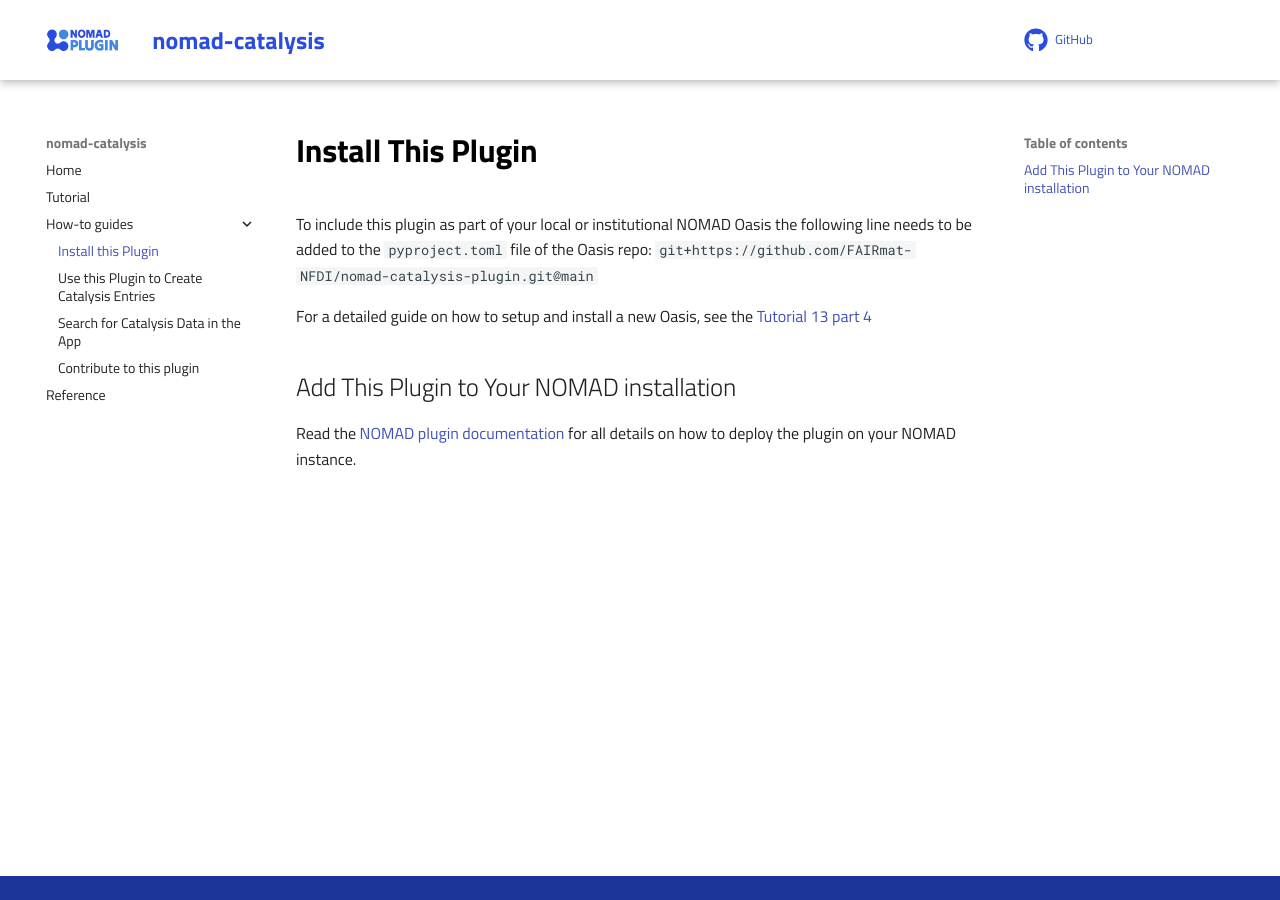
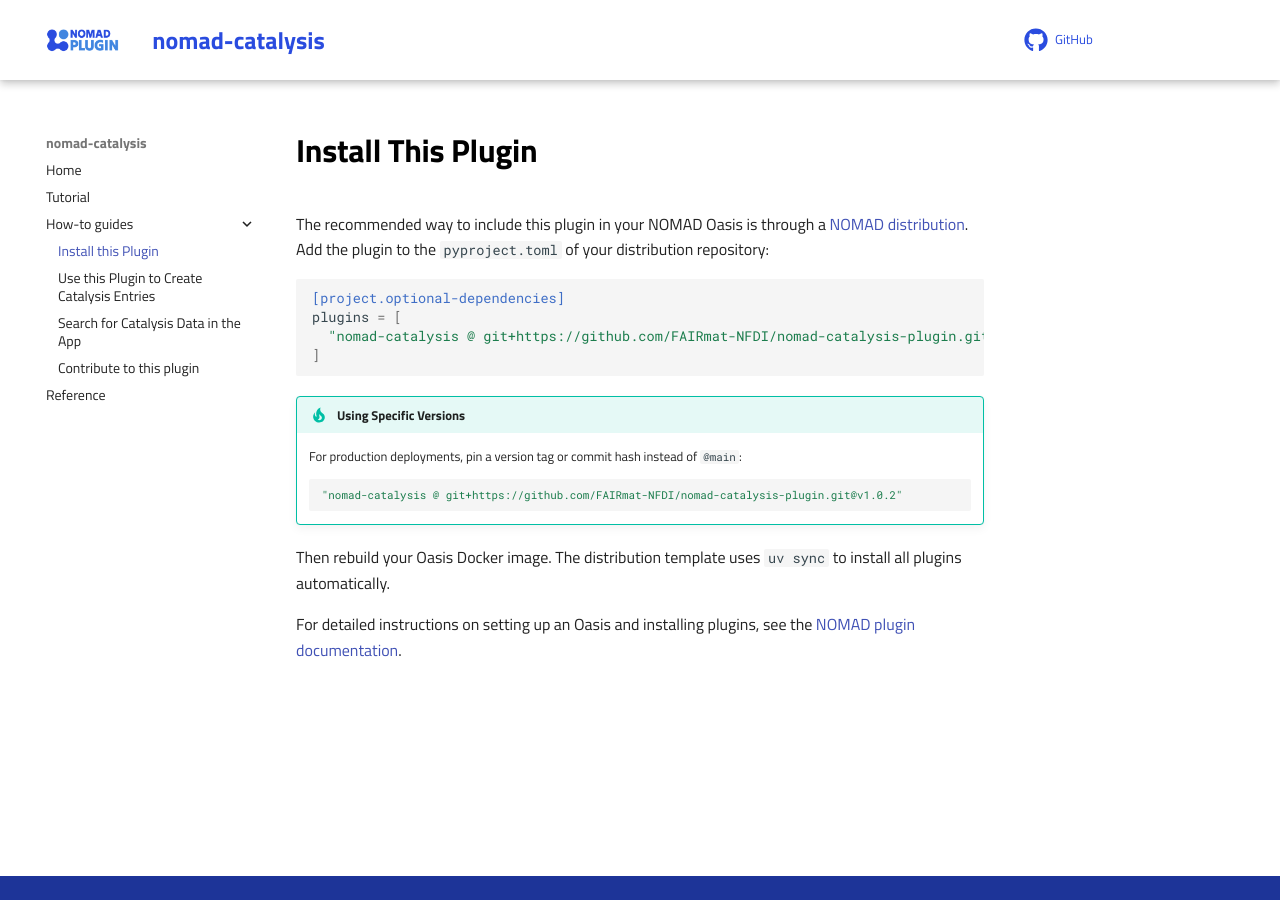
Before and after one commit to FAIRmat-NFDI/nomad-catalysis-plugin, an MkDocs documentation site: the page built from docs/how_to/install_this_plugin.md, in a window 1280 px wide. Built offline with MkDocs 1.6.1 and Material for MkDocs 9.7.7, drawn with Linux system fonts in a browser that asks for light colours; comment, search, counter and statistics services are not loaded.

Commit message:
docs: update install guide to modern nomad-distro-template workflow

````diff
--- a/docs/how_to/install_this_plugin.md
+++ b/docs/how_to/install_this_plugin.md
@@ -1,13 +1,20 @@
 # Install This Plugin
 
+The recommended way to include this plugin in your NOMAD Oasis is through a [NOMAD distribution](https://github.com/FAIRmat-NFDI/nomad-distro-template). Add the plugin to the `pyproject.toml` of your distribution repository:
 
-To include this plugin as part of your local or institutional NOMAD Oasis the following
-line needs to be added to the `pyproject.toml` file of the Oasis repo:
-```git+https://github.com/FAIRmat-NFDI/nomad-catalysis-plugin.git@main```
+```toml
+[project.optional-dependencies]
+plugins = [
+  "nomad-catalysis @ git+https://github.com/FAIRmat-NFDI/nomad-catalysis-plugin.git@main"
+]
+```
 
-For a detailed guide on how to setup and install a new Oasis, see the [Tutorial 13 part 4](https://github.com/FAIRmat-NFDI/AreaA-Examples/tree/main/tutorial13/part4)
+!!! tip "Using Specific Versions"
+    For production deployments, pin a version tag or commit hash instead of `@main`:
+    ```toml
+    "nomad-catalysis @ git+https://github.com/FAIRmat-NFDI/nomad-catalysis-plugin.git@v1.0.2"
+    ```
 
+Then rebuild your Oasis Docker image. The distribution template uses `uv sync` to install all plugins automatically.
 
-## Add This Plugin to Your NOMAD installation
-
-Read the [NOMAD plugin documentation](https://nomad-lab.eu/prod/v1/staging/docs/plugins/plugins.html#add-a-plugin-to-your-nomad) for all details on how to deploy the plugin on your NOMAD instance.
+For detailed instructions on setting up an Oasis and installing plugins, see the [NOMAD plugin documentation](https://nomad-lab.eu/prod/v1/docs/howto/plugins/plugins.html).
````
